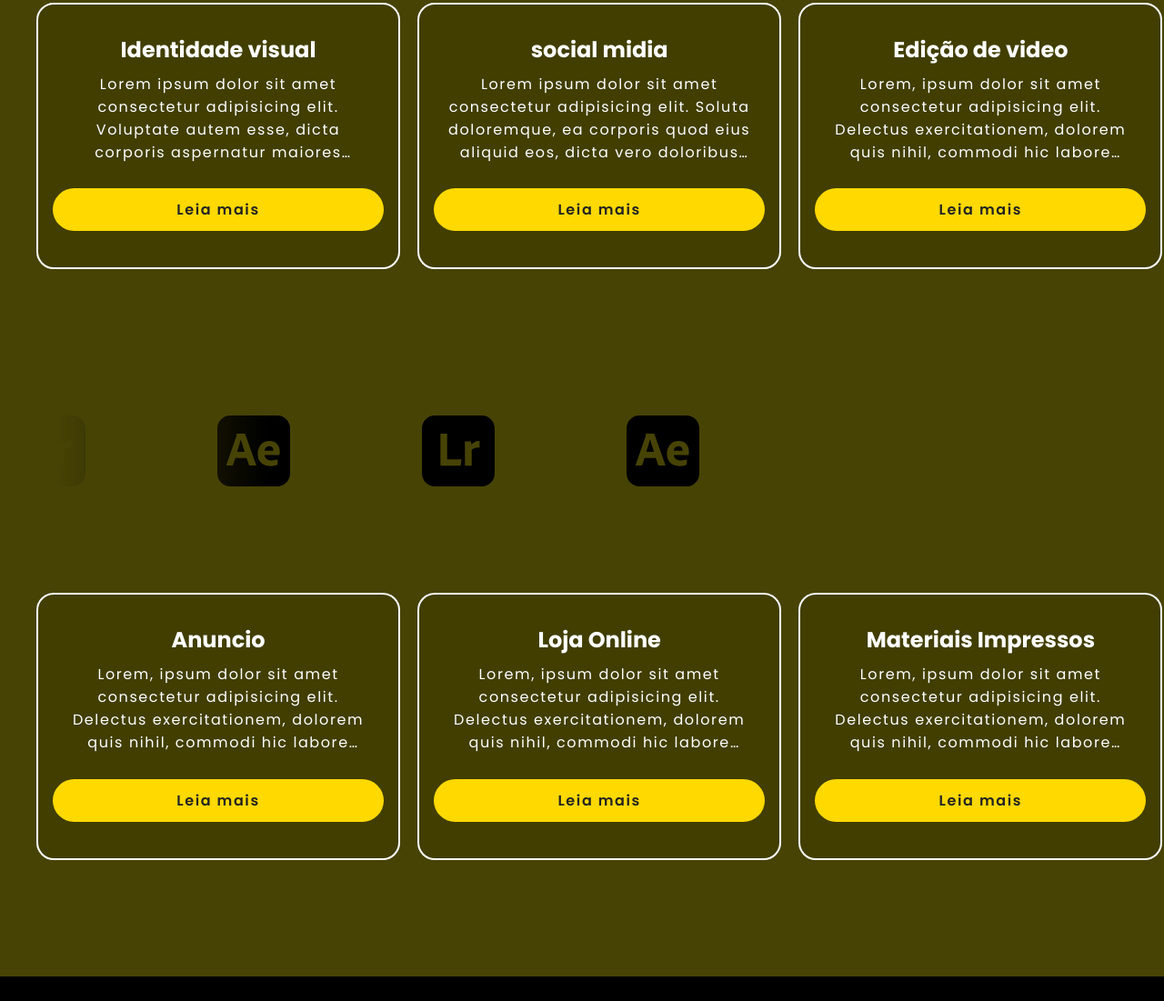
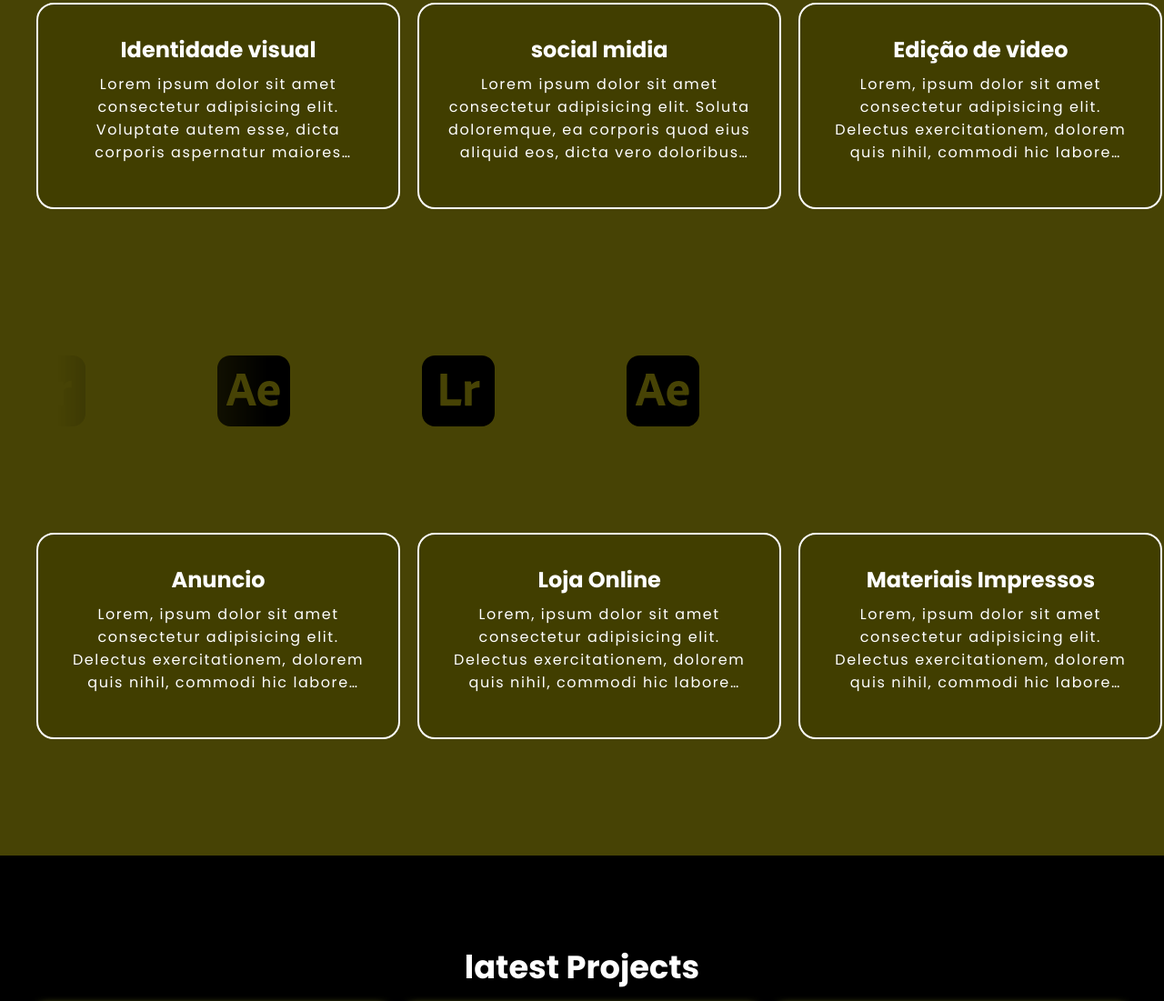
Before and after one commit to kaindev-bot/NUVE, a plain HTML site: page index.html in a window 1280 px wide. Shown: the part 617-1718 px from the top of the page at 91% size. Drawn offline with nearby package versions, Linux system fonts and the light colour scheme.

Commit message:
Update index.html

```diff
--- a/index.html
+++ b/index.html
@@ -85,8 +85,6 @@
                 <p>
                     Lorem ipsum dolor sit amet consectetur adipisicing elit. Voluptate autem esse, dicta corporis aspernatur maiores deleniti nulla odio? Soluta consectetur amet quas vero iste non voluptatem illo sequi facere dolorem?
                 </p>
-
-                <a href="#" class="btn">Leia mais</a>
             </div>
 
             <div class="services-box">
@@ -96,8 +94,6 @@
                 <p>
                     Lorem ipsum dolor sit amet consectetur adipisicing elit. Soluta doloremque, ea corporis quod eius aliquid eos, dicta vero doloribus tenetur commodi nostrum! Quisquam, necessitatibus. Optio cumque neque dolore voluptatum dolores?
                 </p>
-
-                <a href="#" class="btn">Leia mais</a>
             </div>
 
             <div class="services-box">
@@ -107,13 +103,11 @@
                 <p>
                     Lorem, ipsum dolor sit amet consectetur adipisicing elit. Delectus exercitationem, dolorem quis nihil, commodi hic labore sapiente possimus ipsum sunt aut. Totam delectus perspiciatis quasi unde deleniti cumque ipsam dicta.
                 </p>
-
-                <a href="#" class="btn">Leia mais</a>
             </div>
         </div>
      </section>
 
-    <div class="wrapper">
+     <div class="wrapper">
         <div class="itemLeft item1">
             <img src="img/photoshop.svg" width="40%">
         </div>
@@ -140,8 +134,6 @@
                 <p>
                     Lorem, ipsum dolor sit amet consectetur adipisicing elit. Delectus exercitationem, dolorem quis nihil, commodi hic labore sapiente possimus ipsum sunt aut. Totam delectus perspiciatis quasi unde deleniti cumque ipsam dicta.
                 </p>
-
-                <a href="#" class="btn">Leia mais</a>
             </div>
 
             <div class="services-box2">
@@ -151,9 +143,8 @@
                 <p>
                     Lorem, ipsum dolor sit amet consectetur adipisicing elit. Delectus exercitationem, dolorem quis nihil, commodi hic labore sapiente possimus ipsum sunt aut. Totam delectus perspiciatis quasi unde deleniti cumque ipsam dicta.
                 </p>
+            </div>
 
-                <a href="#" class="btn">Leia mais</a>
-            </div>
 
             <div class="services-box2">
                 <i class='bx bx-historia' ></i>
@@ -162,8 +153,6 @@
                 <p>
                     Lorem, ipsum dolor sit amet consectetur adipisicing elit. Delectus exercitationem, dolorem quis nihil, commodi hic labore sapiente possimus ipsum sunt aut. Totam delectus perspiciatis quasi unde deleniti cumque ipsam dicta.
                 </p>
-
-                <a href="#" class="btn">Leia mais</a>
             </div>
         </div>
        </section>
@@ -185,7 +174,7 @@
                     Lorem ipsum dolor sit amet consectetur adipisicing elit. Veritatis sit fugit itaque mollitia saepe expedita nobis sint optio ex eligendi quia cupiditate sed obcaecati, molestiae, necessitatibus voluptatem quam, officia ratione!
                 </p>
 
-                <a href="hom2/thumbs.html"><i class='bx bx-link-external'></i></a>
+                <a href="thumbs.html"><i class='bx bx-link-external'></i></a>
                </div>
             </div>
 
```
